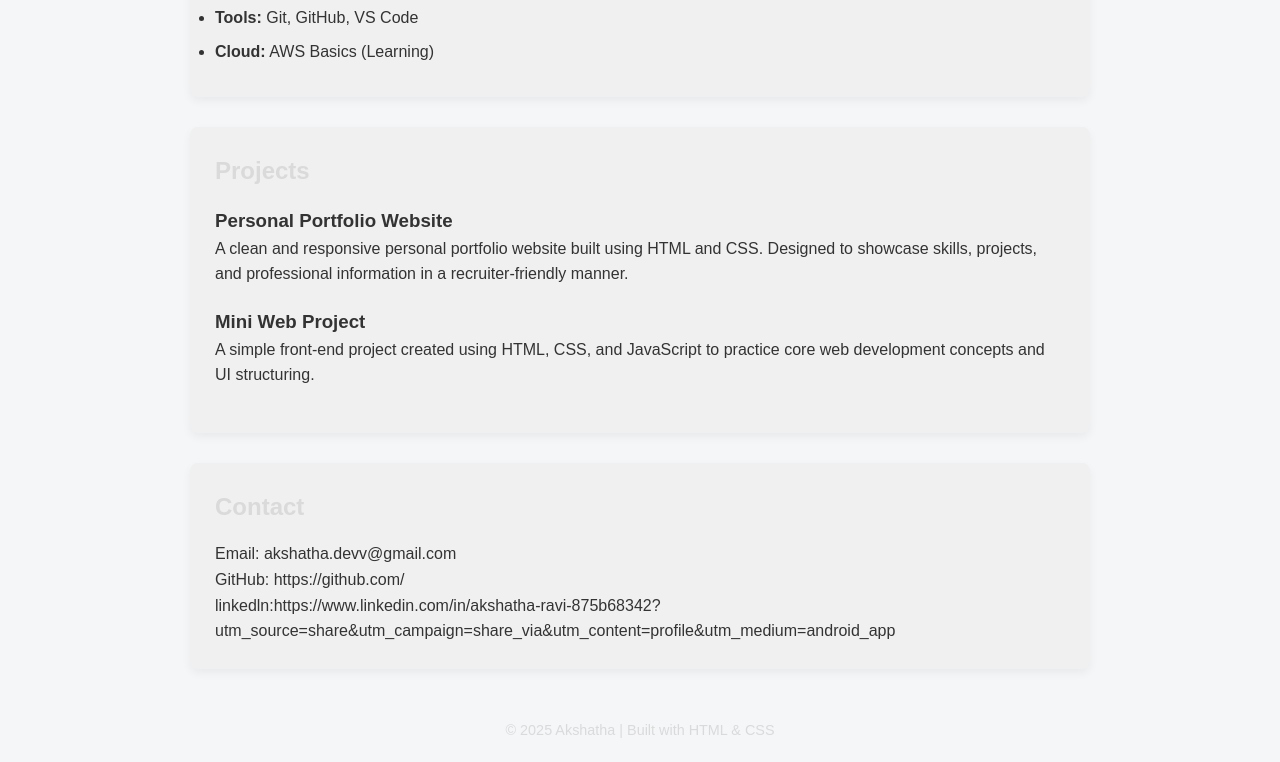
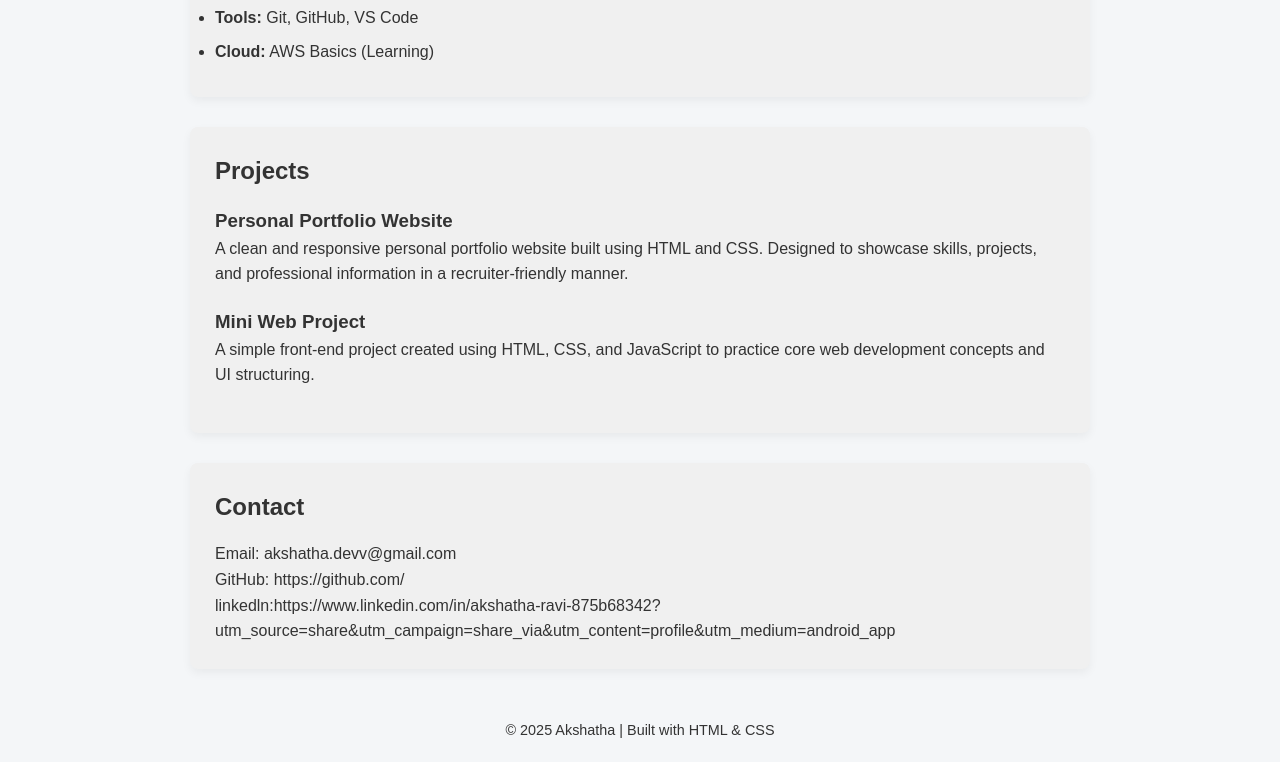
Before and after one commit to thequeenakshu-ux/portfolio-website, a plain HTML site: page index.html in a window 1280 px wide. Shown: the part 645-1407 px from the top of the page. Drawn offline with Linux system fonts and the light colour scheme.

Commit message:
Change text color to #333 in style.css

```diff
--- a/style.css
+++ b/style.css
@@ -13,7 +13,7 @@ body {
 
 .header {
     background-color: #0a2540;
-    color: #f0f0f0;
+    color: #333;
     padding: 40px 20px;
     text-align: center;
 }
@@ -40,7 +40,7 @@ body {
 
 .section h2 {
     margin-bottom: 15px;
-    color: #DADADA;
+    color: #333;
 }
 
 .skills li {
@@ -55,5 +55,5 @@ body {
     text-align: center;
     padding: 20px;
     font-size: 0.9rem;
-    color: #DADADA;
+    color: #333;
 }
```
